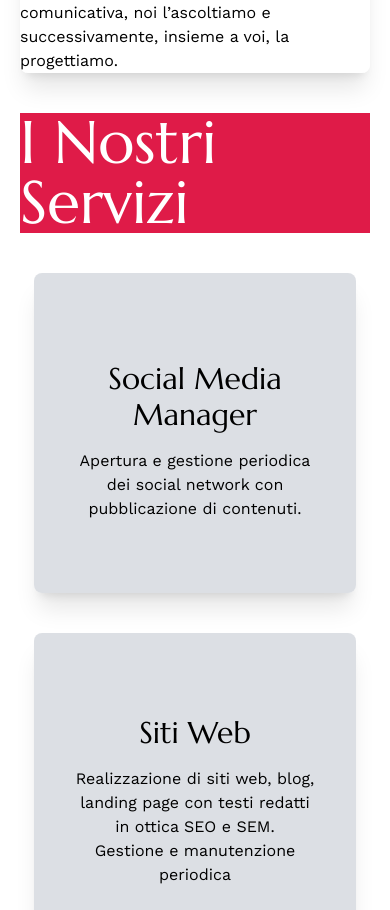
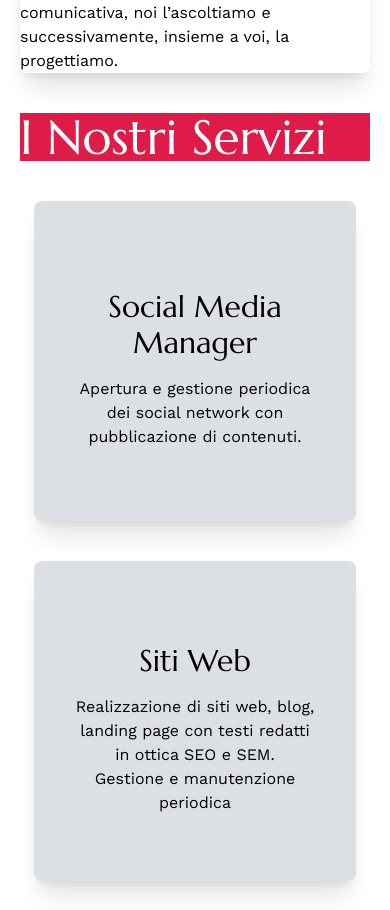
Before and after one commit to mcicerani/sacchetti-marketing-consulting, a React (Create React App) app: page / in a window 390 px wide. Shown: the part 1507-2417 px from the top of the page. Built offline with nearby package versions, Linux system fonts and the light colour scheme; a web font is replaced by a local one.

Commit message:
mobile fix

```diff
--- a/src/components/Servizi.js
+++ b/src/components/Servizi.js
@@ -3,7 +3,7 @@ import React from "react";
 const Servizi = () => {
     return (
         <div className="sezione min-h-dvh lg:h-dvh">
-            <h1 className="bg-logo text-white text-6xl lg:text-8xl">I Nostri Servizi</h1>
+            <h1 className="bg-logo text-white text-5xl lg:text-8xl">I Nostri Servizi</h1>
             <div className="grid lg:grid-cols-3 lg:grid-rows-2 h-5/6 m-10 items-center justify-center gap-10 lg:p-5">
             <div className="servizio shadow-xl bg-gray-300/75 rounded-lg p-10 lg:p-5 text-center h-80 lg:h-5/6 flex flex-col items-center justify-center">
                     <h2 className="text-3xl m-4">Social Media Manager</h2>
```
